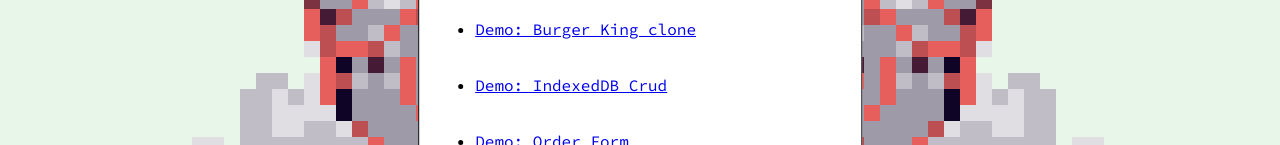
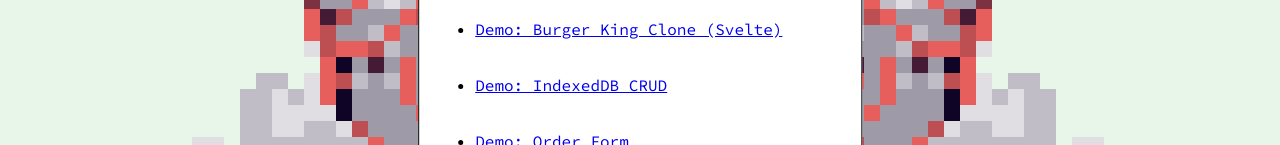
Before and after one commit to stoikal/stoikal.github.io, a plain HTML site: page index.html in a window 1280 px wide. Shown: the part 327-472 px from the top of the page. Drawn offline with Linux system fonts and the light colour scheme.

Commit message:
rename some links

```diff
--- a/index.html
+++ b/index.html
@@ -106,8 +106,8 @@
           <li><a href="/visual-sort"><span>Melihat Algoritma Pengurutan Bekerja</span></a></li>
           <li><a href="/tala"><span>Referensi Nada Pelog</span></a></li>
           <li><a href="/guitarhelp"><span>Contekan Skala/Modus pada Gitar</span></a></li>
-          <li><a href="https://demo-bk-clone.vercel.app/"><span>Demo: Burger King clone</span></a></li>
-          <li><a href="https://demo-idb-crud.vercel.app/"><span>Demo: IndexedDB Crud</span></a></li>
+          <li><a href="https://demo-bk-clone.vercel.app/"><span>Demo: Burger King Clone (Svelte)</span></a></li>
+          <li><a href="https://demo-idb-crud.vercel.app/"><span>Demo: IndexedDB CRUD</span></a></li>
           <li><a href="https://demo-order-form.vercel.app/"><span>Demo: Order Form</span></a></li>
           <li><a href="https://demo-nuxt-app.vercel.app/"><span>Demo: Nuxt 2 App</span></a></li>
           <li><a href="https://demo-product-list.vercel.app"><span>Demo: Product List (Next 13)</span></a></li>
```
